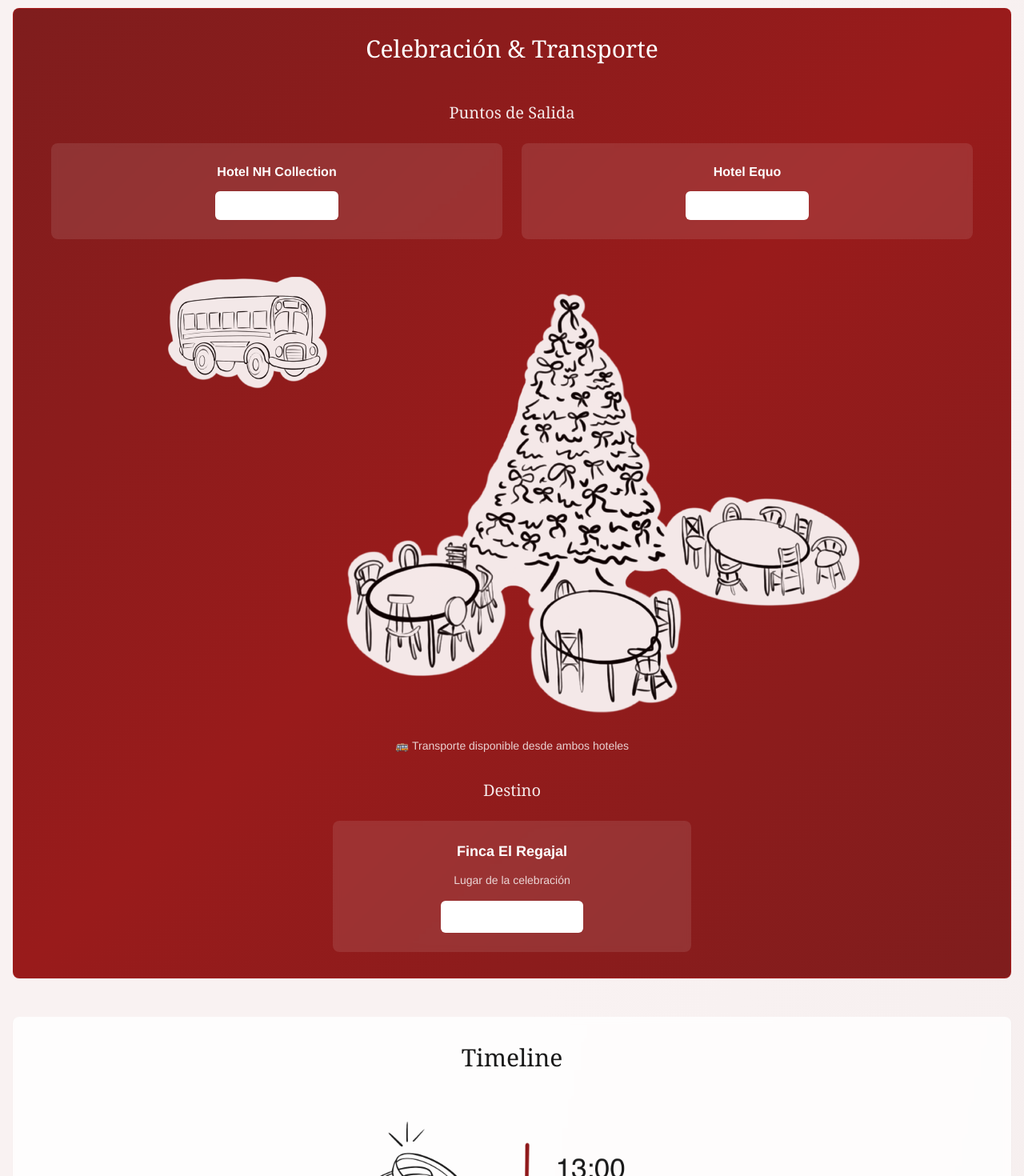
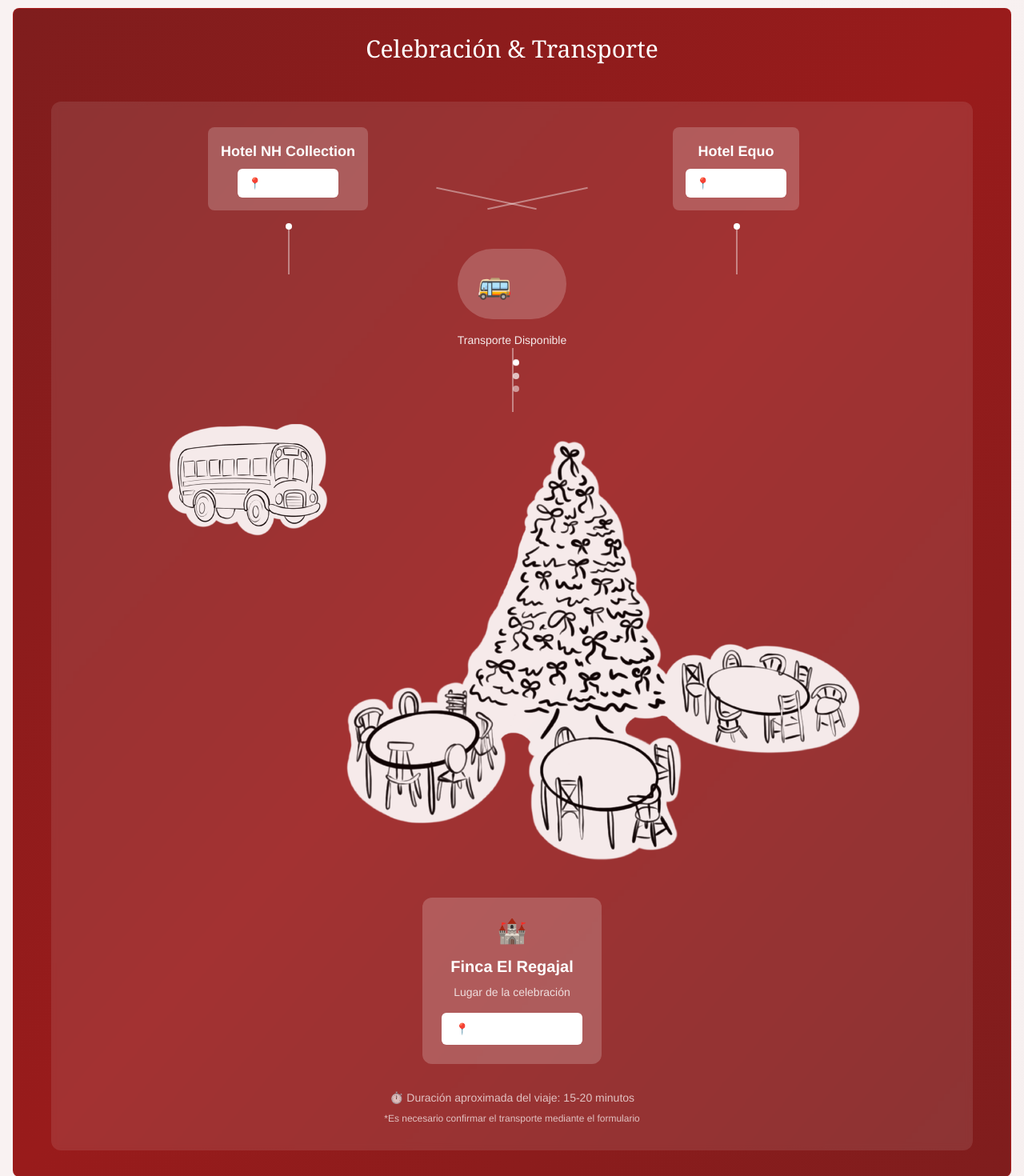
Before and after one commit to ferhergant/holly-jolly-rsvp-site, a React (Vite) app: page / in a window 1280 px wide. Shown: the part 1540-3010 px from the top of the page at 80% size. Built offline with nearby package versions, Linux system fonts and the light colour scheme.

Commit message:
Update celebration card
Visually create the path/journey between the two pictures on the celebration card.

```diff
--- a/src/components/ChristmasWedding.tsx
+++ b/src/components/ChristmasWedding.tsx
@@ -312,44 +312,83 @@ const ChristmasWedding = () => {
                 Celebración & Transporte
               </h2>
 
-              {/* Journey Layout */}
+              {/* Journey Visualization */}
               <div className="max-w-6xl mx-auto">
-                {/* Origins Section */}
-                <div className="mb-8">
-                  <h3 className="text-xl text-white/90 text-center mb-6 font-serif">Puntos de Salida</h3>
-                  <div className="grid md:grid-cols-2 gap-6">
+                <div className="relative bg-white/10 backdrop-blur-sm rounded-xl p-8">
+
+                  {/* Origins - Hotels */}
+                  <div className="grid md:grid-cols-2 gap-8 mb-8">
                     {/* Hotel NH */}
-                    <div className="bg-white/10 backdrop-blur-sm rounded-lg p-6 text-center">
-                      <h4 className="text-white font-semibold mb-3">Hotel NH Collection</h4>
+                    <div className="relative flex flex-col items-center">
+                      <div className="bg-white/20 rounded-lg p-4 text-center mb-4 min-h-[100px] flex flex-col justify-center">
+                        <h4 className="text-white font-semibold text-lg mb-2">Hotel NH Collection</h4>
                         <a href="https://maps.app.goo.gl/cR1RpVGzxFvWBRVt6" target="_blank" rel="noopener noreferrer">
                           <Button
                             variant="outline"
                             size="sm"
                             className="border-white/60 text-white hover:bg-white hover:text-red-900 transition-colors"
                           >
-                          Ver en Google Maps
+                            📍 Ver en Maps
                           </Button>
                         </a>
                       </div>
+                      {/* Animated path from hotel */}
+                      <div className="hidden md:block absolute top-full left-1/2 w-0.5 h-16 bg-white/40">
+                        <div className="absolute top-0 left-1/2 w-2 h-2 bg-white rounded-full animate-pulse transform -translate-x-1/2"></div>
+                      </div>
+                    </div>
 
                     {/* Hotel Equo */}
-                    <div className="bg-white/10 backdrop-blur-sm rounded-lg p-6 text-center">
-                      <h4 className="text-white font-semibold mb-3">Hotel Equo</h4>
+                    <div className="relative flex flex-col items-center">
+                      <div className="bg-white/20 rounded-lg p-4 text-center mb-4 min-h-[100px] flex flex-col justify-center">
+                        <h4 className="text-white font-semibold text-lg mb-2">Hotel Equo</h4>
                         <a href="https://maps.app.goo.gl/2WrX8GyhxVysUqWE9" target="_blank" rel="noopener noreferrer">
                           <Button
                             variant="outline"
                             size="sm"
                             className="border-white/60 text-white hover:bg-white hover:text-red-900 transition-colors"
                           >
-                          Ver en Google Maps
+                            📍 Ver en Maps
                           </Button>
                         </a>
+                      </div>
+                      {/* Animated path from hotel */}
+                      <div className="hidden md:block absolute top-full left-1/2 w-0.5 h-16 bg-white/40">
+                        <div className="absolute top-0 left-1/2 w-2 h-2 bg-white rounded-full animate-pulse transform -translate-x-1/2"></div>
+                      </div>
+                    </div>
+                  </div>
+
+                  {/* Convergence point - Bus Transport */}
+                  <div className="flex justify-center mb-8">
+                    <div className="relative">
+                      {/* Horizontal connecting lines */}
+                      <div className="hidden md:block absolute -top-16 left-1/2 transform -translate-x-1/2">
+                        <div className="flex items-center justify-center">
+                          <div className="w-32 h-0.5 bg-white/40 transform rotate-12"></div>
+                          <div className="w-32 h-0.5 bg-white/40 transform -rotate-12 -ml-16"></div>
+                        </div>
+                      </div>
+
+                      {/* Bus illustration container */}
+                      <div className="bg-white/20 rounded-full p-6 mb-4">
+                        <div className="text-4xl">🚌</div>
+                      </div>
+                      <p className="text-white/90 text-center text-sm font-medium">
+                        Transporte Disponible
+                      </p>
+
+                      {/* Vertical path to destination */}
+                      <div className="absolute top-full left-1/2 w-0.5 h-20 bg-white/40">
+                        <div className="absolute top-4 left-1/2 w-2 h-2 bg-white rounded-full animate-bounce transform -translate-x-1/2"></div>
+                        <div className="absolute top-8 left-1/2 w-2 h-2 bg-white/70 rounded-full animate-bounce transform -translate-x-1/2" style={{animationDelay: '0.2s'}}></div>
+                        <div className="absolute top-12 left-1/2 w-2 h-2 bg-white/50 rounded-full animate-bounce transform -translate-x-1/2" style={{animationDelay: '0.4s'}}></div>
                       </div>
                     </div>
                   </div>
 
                   {/* Journey Illustration */}
-                <div className="flex flex-col items-center my-8">
+                  <div className="flex justify-center mb-8 mt-20">
                     <div className="w-full max-w-4xl">
                       <img
                         src="/lovable-uploads/d84740b3-408d-4094-8d87-2f2548fb1029.png"
@@ -358,27 +397,33 @@ const ChristmasWedding = () => {
                         loading="lazy"
                       />
                     </div>
-                  <div className="mt-4 text-center">
-                    <p className="text-white/80 text-sm">
-                      🚌 Transporte disponible desde ambos hoteles
-                    </p>
-                  </div>
                   </div>
 
-                {/* Destination Section */}
-                <div className="text-center">
-                  <h3 className="text-xl text-white/90 mb-6 font-serif">Destino</h3>
-                  <div className="bg-white/10 backdrop-blur-sm rounded-lg p-6 max-w-md mx-auto">
-                    <h4 className="text-white font-semibold mb-3 text-lg">Finca El Regajal</h4>
+                  {/* Destination */}
+                  <div className="flex justify-center">
+                    <div className="bg-white/20 rounded-xl p-6 text-center max-w-md">
+                      <div className="text-3xl mb-3">🏰</div>
+                      <h4 className="text-white font-semibold text-xl mb-2">Finca El Regajal</h4>
                       <p className="text-white/80 text-sm mb-4">Lugar de la celebración</p>
                       <a href="https://maps.app.goo.gl/NLUJexwxn4bhe7EY6" target="_blank" rel="noopener noreferrer">
                         <Button
                           variant="outline"
                           className="border-white/60 text-white hover:bg-white hover:text-red-900 transition-colors"
                         >
-                        Ver Ubicación en Maps
+                          📍 Ver Ubicación Final
                         </Button>
                       </a>
+                    </div>
+                  </div>
+
+                  {/* Journey info */}
+                  <div className="mt-8 text-center">
+                    <p className="text-white/70 text-sm">
+                      ⏱️ Duración aproximada del viaje: 15-20 minutos
+                    </p>
+                    <p className="text-white/70 text-xs mt-2">
+                      *Es necesario confirmar el transporte mediante el formulario
+                    </p>
                   </div>
                 </div>
               </div>
```
Lines whose indentation alone changed are shown as unchanged.
